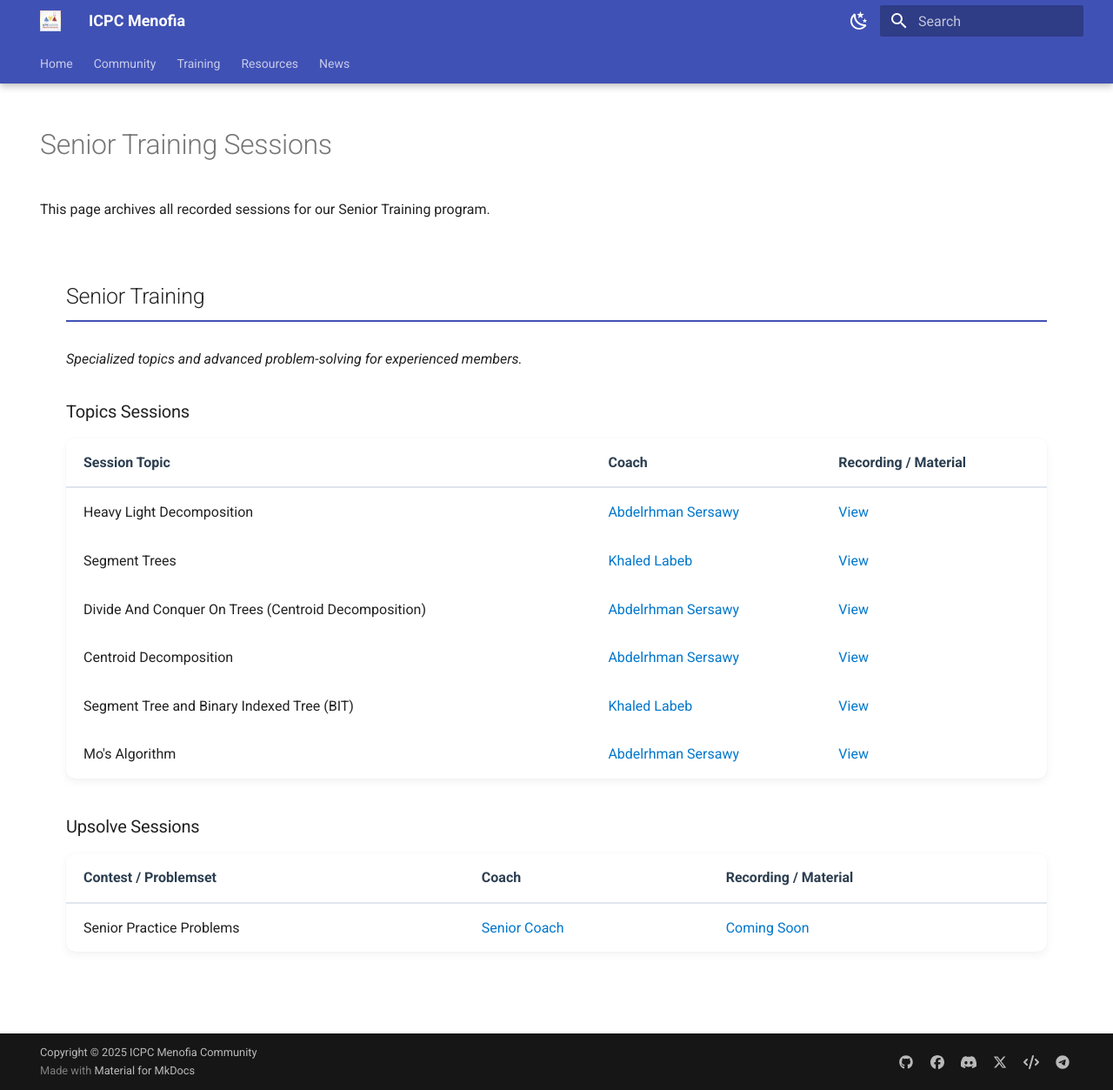
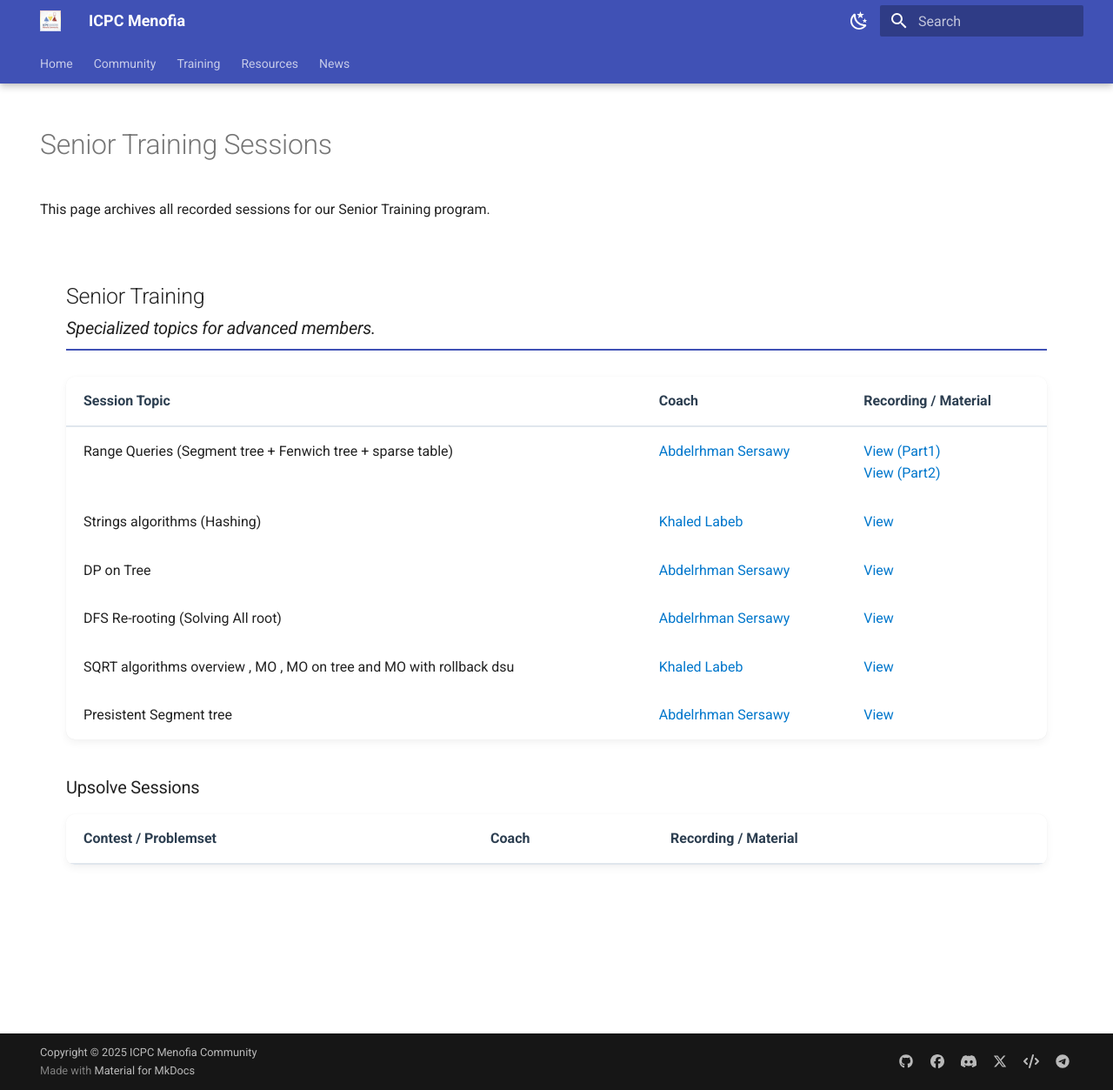
Before and after one commit to ICPC-Menofia/icpc-menofia.github.io, an MkDocs documentation site: the page built from docs/resources/sessions/senior.md, in a window 1280 px wide and 1253 px high. Shown: the whole window at 87% size. Built offline with MkDocs 1.6.1 and Material for MkDocs 9.7.7, drawn with Linux system fonts in a browser that asks for light colours.

Commit message:
Update senior.md (#53)

```diff
--- a/docs/resources/sessions/senior.md
+++ b/docs/resources/sessions/senior.md
@@ -9,10 +9,8 @@ hide:
 This page archives all recorded sessions for our Senior Training program.
 
 <div class="level-section">
-  <h2>Senior Training</h2>
-  <em>Specialized topics and advanced problem-solving for experienced members.</em>
+  <h2>Senior Training<em>Specialized topics for advanced members.</em></h2>
 
-  <h3>Topics Sessions</h3>
   <table class="sessions-table">
     <thead>
         <tr>
@@ -23,49 +21,43 @@ This page archives all recorded sessions for our Senior Training program.
     </thead>
     <tbody>
         <tr>
-            <td>Heavy Light Decomposition</td>
-            <td><a href="#" data-link="coach:abdelrhman_sersawy">Abdelrhman Sersawy</a></td>
+            <td>Range Queries (Segment tree + Fenwich tree + sparse table)</td>
+            <td><a href="../../../community/coaches/#abdelrhman-sersawy">Abdelrhman Sersawy</a></td>
             <td>
-                <a href="https://www.youtube.com/watch?v=vAKvLZNNINs" target="_blank">View</a>
+                <a href="https://www.youtube.com/watch?v=ZqNNHDT2-Zc&list=PLAw15AnTPFl-XiybIMqTcOiE_WBQa0aVi&index=13" target="_blank">View (Part1)</a>
+                <br>
+                <a href="https://www.youtube.com/watch?v=TlYtrARMugw&list=PLAw15AnTPFl-XiybIMqTcOiE_WBQa0aVi&index=14" target="_blank">View (Part2)</a>
             </td>
         </tr>
         <tr>
-            <td>Segment Trees</td>
-            <td><a href="#" data-link="coach:khaled_labeb">Khaled Labeb</a></td>
+            <td>Strings algorithms (Hashing)</td>
+            <td><a href="../../../community/coaches/#khaled-labeb">Khaled Labeb</a></td>
             <td>
-                <a href="https://www.youtube.com/watch?v=xWYCo0gxANE" target="_blank">View</a>
+                <a href="https://www.youtube.com/watch?v=ykmnopLoxUs" target="_blank">View</a>
             </td>
         </tr>
         <tr>
-            <td>Divide And Conquer On Trees (Centroid Decomposition)</td>
-            <td><a href="#" data-link="coach:abdelrhman_sersawy">Abdelrhman Sersawy</a></td>
-            <td>
-                <a href="https://www.youtube.com/watch?v=Rza6sZUEUIo" target="_blank">View</a>
-            </td>
+            <td>DP on Tree</td>
+            <td><a href="../../../community/coaches/#abdelrhman-sersawy">Abdelrhman Sersawy</a></td>
+            <td><a href="https://www.youtube.com/watch?v=pNmISEk052Y&list=PLAw15AnTPFl-XiybIMqTcOiE_WBQa0aVi&index=17" target="_blank">View</a></td>
         </tr>
         <tr>
-            <td>Centroid Decomposition</td>
-            <td><a href="#" data-link="coach:abdelrhman_sersawy">Abdelrhman Sersawy</a></td>
-            <td>
-                <a href="https://www.youtube.com/watch?v=Mb36v_j0ne0" target="_blank">View</a>
-            </td>
-        </tr>
-        <tr>
-            <td>Segment Tree and Binary Indexed Tree (BIT)</td>
-            <td><a href="#" data-link="coach:khaled_labeb">Khaled Labeb</a></td>
-            <td>
-                <a href="https://www.youtube.com/watch?v=2-9h6w0lYrI" target="_blank">View</a>
-            </td>
-        </tr>
-        <tr>
-            <td>Mo's Algorithm</td>
-            <td><a href="#" data-link="coach:abdelrhman_sersawy">Abdelrhman Sersawy</a></td>
-            <td>
-                <a href="https://www.youtube.com/watch?v=BJhzd_VG3jE" target="_blank">View</a>
-            </td>
-        </tr>
-    </tbody>
-  </table>
+            <td>DFS Re-rooting (Solving All root)</td>
+            <td><a href="../../../community/coaches/#abdelrhman-sersawy">Abdelrhman Sersawy</a></td>
+            <td><a href="https://www.youtube.com/watch?v=Q_xH-clyzCQ&list=PLAw15AnTPFl-XiybIMqTcOiE_WBQa0aVi&index=18" target="_blank">View</a></td>
+            </tr>
+            <tr>
+            <td>SQRT algorithms overview , MO , MO on tree and MO with rollback dsu</td>
+            <td><a href="../../../community/coaches/#khaled-labeb">Khaled Labeb</a></td>
+            <td><a href="https://www.youtube.com/watch?v=J0sIsvgds8w" target="_blank">View</a></td>
+            </tr>
+            <tr>
+            <td>Presistent Segment tree</td>
+            <td><a href="../../../community/coaches/#abdelrhman-sersawy">Abdelrhman Sersawy</a></td>
+            <td><a href="https://www.youtube.com/watch?v=Lzj8Vm0GnR0&list=PLAw15AnTPFl-XiybIMqTcOiE_WBQa0aVi&index=22" target="_blank">View</a></td>
+            </tr>
+        </tbody>
+    </table>
 
   <h3>Upsolve Sessions</h3>
   <table class="sessions-table">
@@ -77,13 +69,12 @@ This page archives all recorded sessions for our Senior Training program.
         </tr>
     </thead>
     <tbody>
-        <tr>
-            <td>Senior Practice Problems</td>
-            <td><a href="#" data-link="coach:senior_coach">Senior Coach</a></td>
-            <td>
-                <a href="#" target="_blank">Coming Soon</a>
-            </td>
-        </tr>
+        <!-- <tr>
+            <td>Div1 Contest #800</td>
+            <td><a href="../../../community/coaches/#coach-senior">Senior Coach</a></td>
+            <td><a href="https://example.com/senior-upsolve-1" target="_blank">View</a></td>
+        </tr> -->
+        <!-- Add more Senior upsolve sessions here -->
     </tbody>
   </table>
 </div>
```
